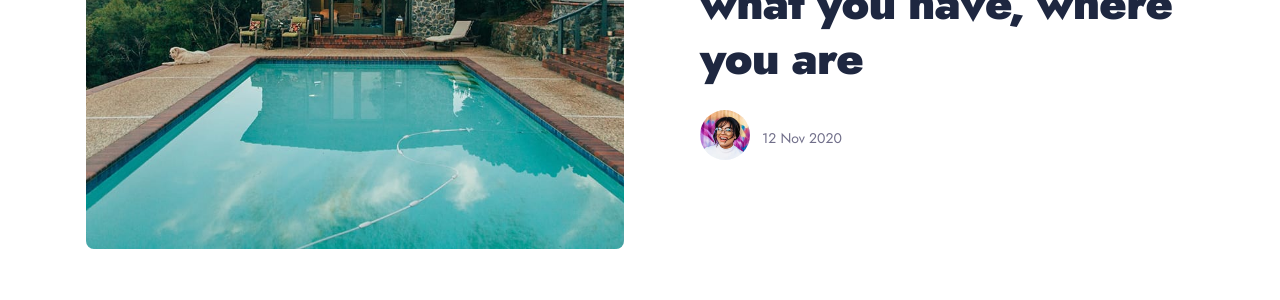
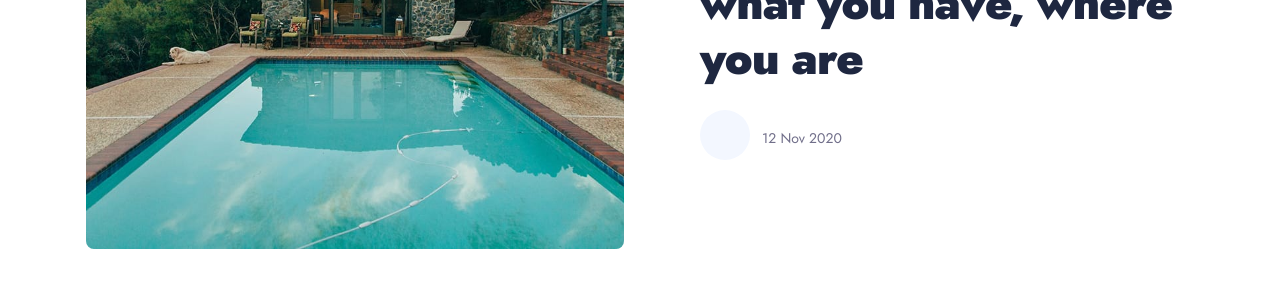
Before and after one commit to slimooo/bensadok, a Jekyll site: the page built from _posts/2018-11-12-do-what-you-can-with-what-you-have-where-you-are.markdown, in a window 1280 px wide. Shown: the part 355-655 px from the top of the page. Built offline with Jekyll 4.4.1, drawn with Linux system fonts in a browser that asks for light colours; nearby versions of some CDN libraries.

Commit message:
Update post.html

```diff
--- a/_layouts/post.html
+++ b/_layouts/post.html
@@ -42,11 +42,11 @@
 
           <div class="post__meta">
             <a href="{{site.baseurl}}/about/" class="post__author-image">
-              <img class="lazy" data-src="{{site.author.author__avatar}}" alt="{{page.author}}">
+              <img class="lazy" data-src="{{post.author.author__avatar}}" alt="{{post.author}}">
             </a>
 
             <div class="post__meta-bottom">
-              <a class="post__author" href="{{site.baseurl}}/about/">{{page.author}}</a>
+              <a class="post__author" href="{{site.baseurl}}/about/">{{post.author}}</a>
               <time class="post__date" datetime="{{ page.date | date_to_xmlschema }}">{{ page.date | date_to_string }}</time>
             </div>
           </div>
```
